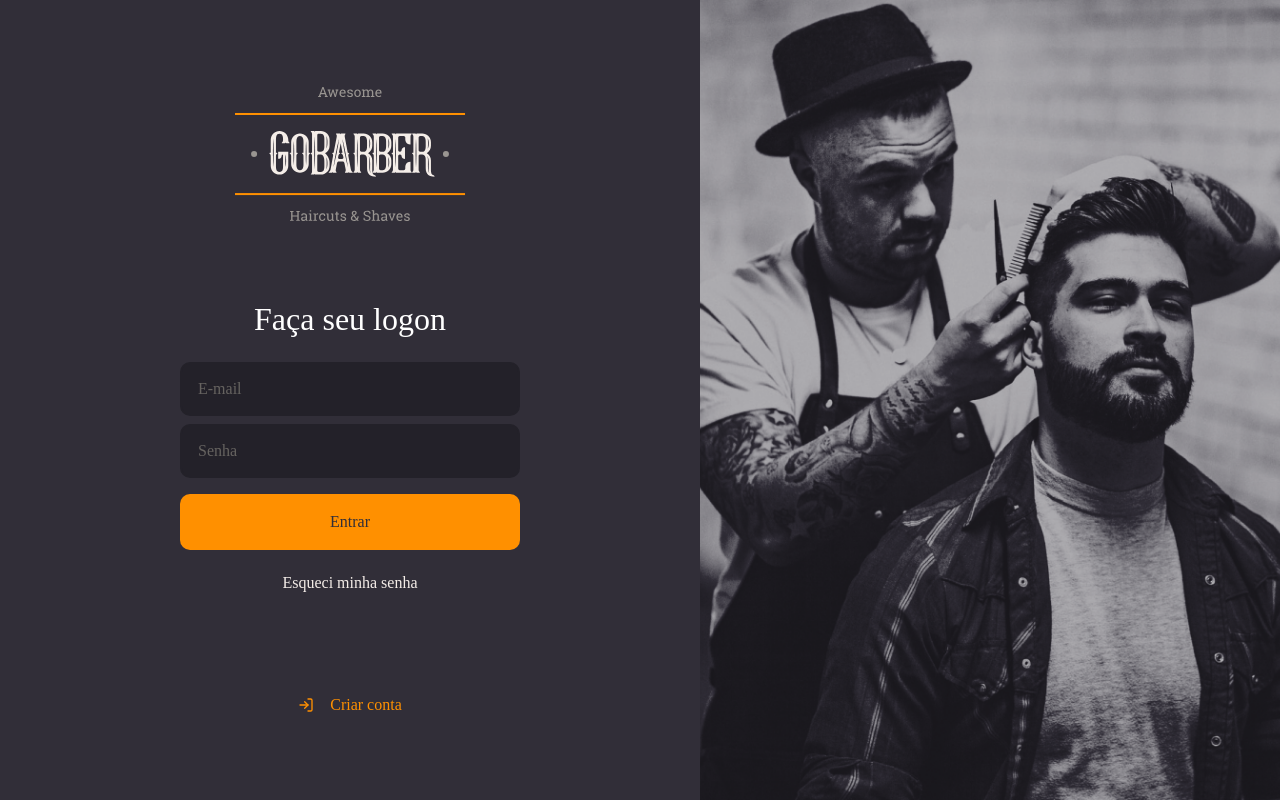
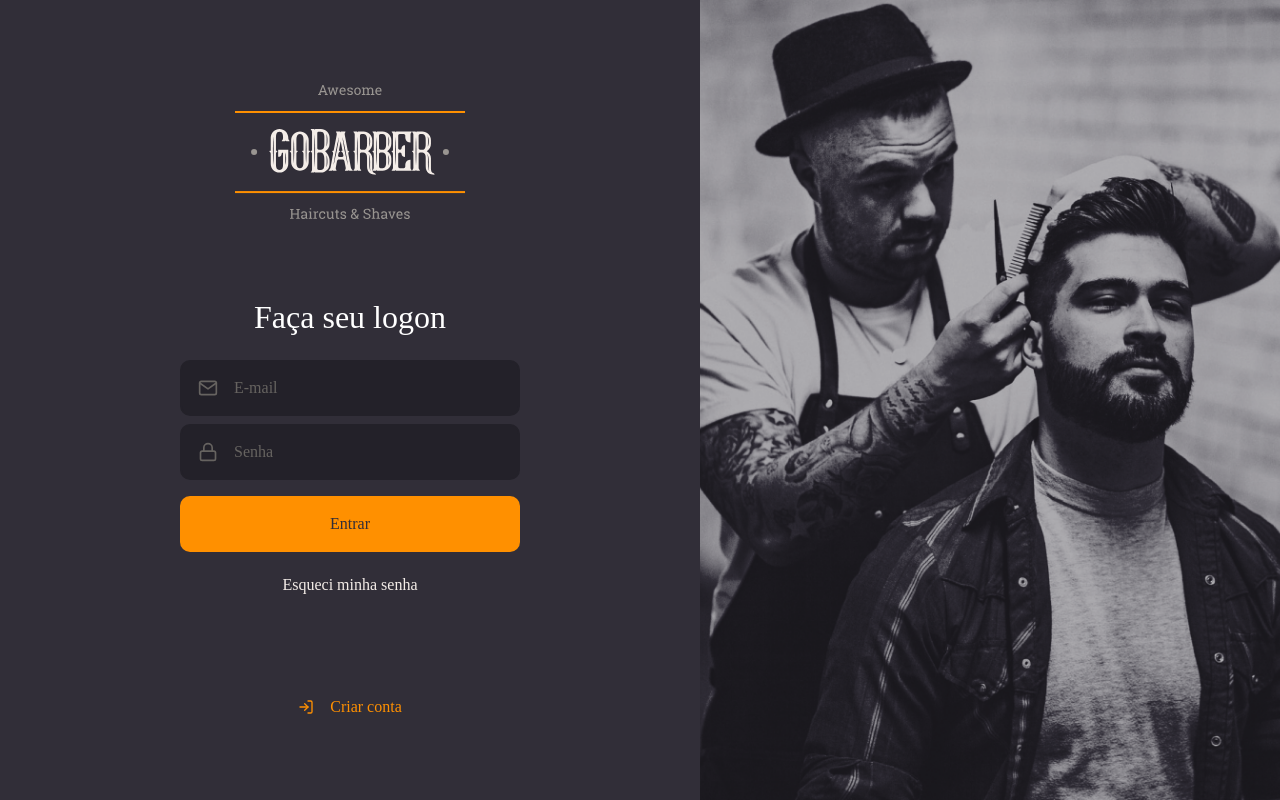
Before and after one commit to claudianopl/Gobarber-GoStack, a React (Create React App) app in the folder frontend/: page / in a window 1280 px wide. Built offline with nearby package versions, Linux system fonts and the light colour scheme.

Commit message:
Isolando componentes.

```diff
--- /dev/null
+++ b/frontend/src/components/button/index.tsx
@@ -0,0 +1,13 @@
+import React, { ButtonHTMLAttributes } from 'react';
+
+import { Container } from './styles';
+
+type ButtonProps = ButtonHTMLAttributes<HTMLButtonElement>;
+
+const Button: React.FC<ButtonProps> = ({ children, ...rest }) => (
+  <Container type="button" {...rest}>
+    {children}
+  </Container>
+);
+
+export default Button;
--- /dev/null
+++ b/frontend/src/components/button/styles.ts
@@ -0,0 +1,21 @@
+import styled from 'styled-components';
+import { shade } from 'polished';
+
+export const Container = styled.button`
+  button {
+    background: #ff9000;
+    height: 56px;
+    border-radius: 10px;
+    border: 0;
+    padding: 0 16px;
+    color: #312e38;
+    width: 100%;
+    font-weight: 500;
+    margin-top: 16px;
+    transition: background-color 0.2s;
+
+    &:hover {
+      background: ${shade(0.2, '#ff9000')};
+    }
+  }
+`;
--- /dev/null
+++ b/frontend/src/components/input/index.tsx
@@ -0,0 +1,17 @@
+import React, { InputHTMLAttributes } from 'react';
+import { IconBaseProps } from 'react-icons';
+import { Container } from './styles';
+
+interface InputProps extends InputHTMLAttributes<HTMLInputElement> {
+  name: string;
+  icon: React.ComponentType<IconBaseProps>;
+}
+
+const Input: React.FC<InputProps> = ({ icon: Icon, ...rest }) => (
+  <Container>
+    {Icon && <Icon size={20} />}
+    <input {...rest} />
+  </Container>
+);
+
+export default Input;
--- /dev/null
+++ b/frontend/src/components/input/styles.ts
@@ -0,0 +1,31 @@
+import styled from 'styled-components';
+
+export const Container = styled.div`
+  background: #232129;
+  border-radius: 10px;
+  border: 2px solid #232129;
+  padding: 16px;
+  width: 100%;
+  color: #666360;
+  display: flex;
+  align-items: center;
+
+  & + div {
+    margin-top: 8px;
+  }
+
+  input {
+    flex: 1;
+    background: transparent;
+    border: 0;
+    color: #f4ede8;
+
+    &::placeholder {
+      color: #666360;
+    }
+  }
+
+  svg {
+    margin-right: 16px;
+  }
+`;
--- a/frontend/src/pages/SignIn/index.tsx
+++ b/frontend/src/pages/SignIn/index.tsx
@@ -1,5 +1,8 @@
 import React from 'react';
-import { FiLogIn } from 'react-icons/fi';
+import { FiLogIn, FiMail, FiLock } from 'react-icons/fi';
+
+import Input from '../../components/input/index';
+import Button from '../../components/button/index';
 
 import logoImg from '../../assets/logo.svg';
 
@@ -13,11 +16,16 @@ const SignIn: React.FC = () => (
       <form>
         <h1>Faça seu logon</h1>
 
-        <input placeholder="E-mail" />
+        <Input name="email" icon={FiMail} placeholder="E-mail" />
 
-        <input type="password" placeholder="Senha" />
+        <Input
+          name="password"
+          icon={FiLock}
+          type="password"
+          placeholder="Senha"
+        />
 
-        <button type="submit">Entrar</button>
+        <Button type="submit">Entrar</Button>
 
         <a href="forgot">Esqueci minha senha</a>
       </form>
--- a/frontend/src/pages/SignIn/styles.ts
+++ b/frontend/src/pages/SignIn/styles.ts
@@ -24,23 +24,6 @@ export const Content = styled.div`
 
     h1 {
       margin-bottom: 24px;
-    }
-
-    input {
-      background: #232129;
-      border-radius: 10px;
-      border: 2px solid #232129;
-      padding: 16px;
-      width: 100%;
-      color: #f4ede8;
-
-      &::placeholder {
-        color: #666360;
-      }
-
-      & + input {
-        margin-top: 8px;
-      }
     }
 
     button {
```
Also changed, not shown: frontend/.eslintrc.json, 1 other file (tests, documents, lock files or other folders).
